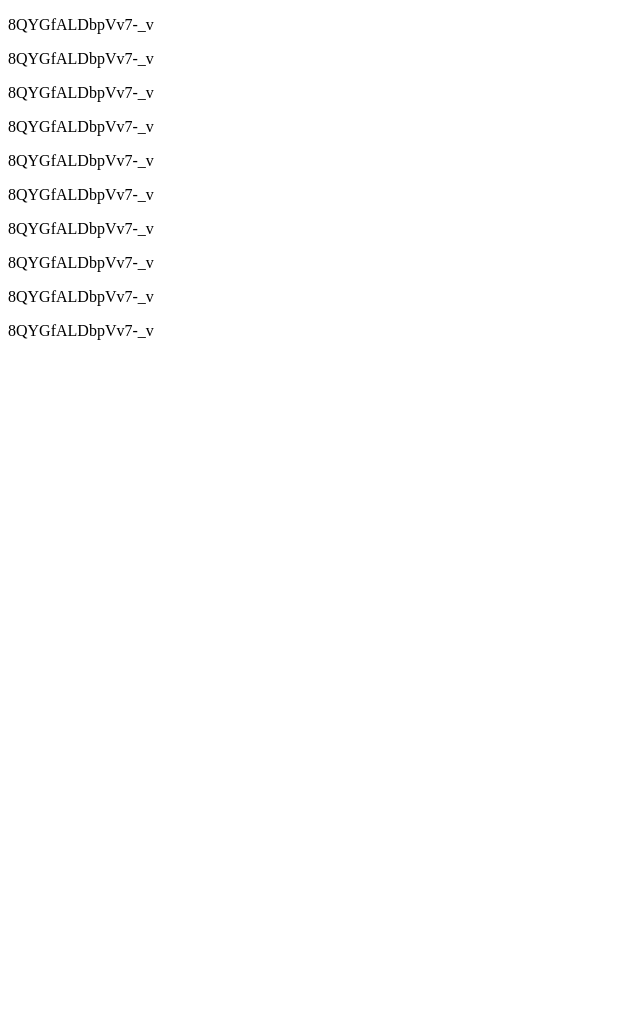
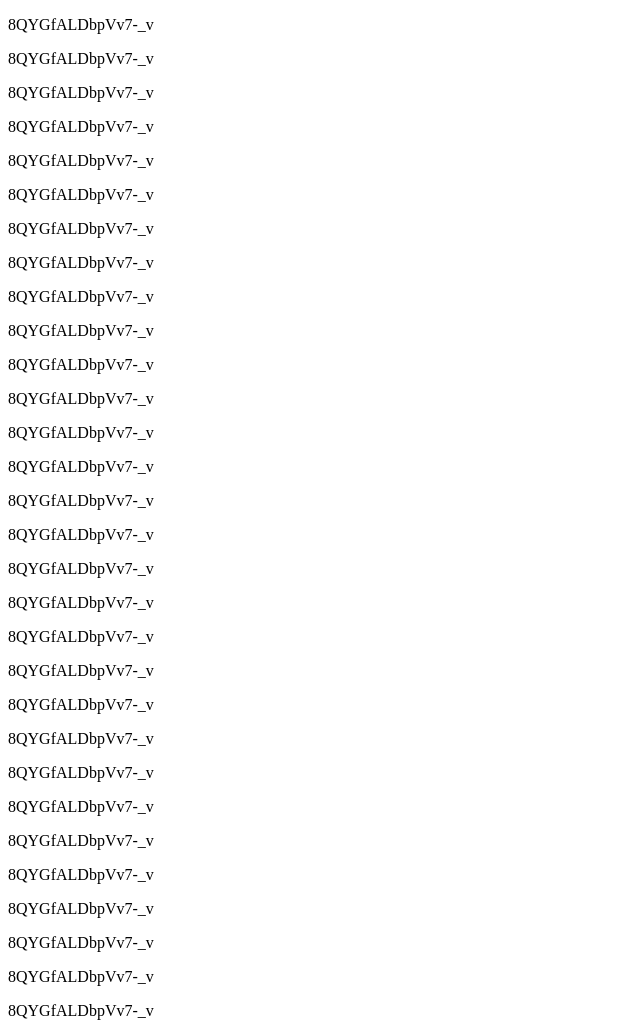
Before and after one commit to relapdev/widgets, a plain HTML site: page temp/fillrate.html in a window 1280 px wide. Shown: the whole page, without its empty margins (0-640 px from the left). Before the commit the page ends 800 px from the top, so only its background shows below. Drawn offline with Linux system fonts and the light colour scheme; a script that the page names is missing.

Commit message:
add install

```diff
--- a/temp/fillrate.html
+++ b/temp/fillrate.html
@@ -38,5 +38,65 @@
 <p>8QYGfALDbpVv7-_v</p>
 <div class="js-relap-anchor" data-relap-id="8QYGfALDbpVv7-_v"></div>
 
+<p>8QYGfALDbpVv7-_v</p>
+<div class="js-relap-anchor" data-relap-id="8QYGfALDbpVv7-_v"></div>
+
+<p>8QYGfALDbpVv7-_v</p>
+<div class="js-relap-anchor" data-relap-id="8QYGfALDbpVv7-_v"></div>
+
+<p>8QYGfALDbpVv7-_v</p>
+<div class="js-relap-anchor" data-relap-id="8QYGfALDbpVv7-_v"></div>
+
+<p>8QYGfALDbpVv7-_v</p>
+<div class="js-relap-anchor" data-relap-id="8QYGfALDbpVv7-_v"></div>
+
+<p>8QYGfALDbpVv7-_v</p>
+<div class="js-relap-anchor" data-relap-id="8QYGfALDbpVv7-_v"></div>
+
+<p>8QYGfALDbpVv7-_v</p>
+<div class="js-relap-anchor" data-relap-id="8QYGfALDbpVv7-_v"></div>
+
+<p>8QYGfALDbpVv7-_v</p>
+<div class="js-relap-anchor" data-relap-id="8QYGfALDbpVv7-_v"></div>
+
+<p>8QYGfALDbpVv7-_v</p>
+<div class="js-relap-anchor" data-relap-id="8QYGfALDbpVv7-_v"></div>
+
+<p>8QYGfALDbpVv7-_v</p>
+<div class="js-relap-anchor" data-relap-id="8QYGfALDbpVv7-_v"></div>
+
+<p>8QYGfALDbpVv7-_v</p>
+<div class="js-relap-anchor" data-relap-id="8QYGfALDbpVv7-_v"></div>
+
+<p>8QYGfALDbpVv7-_v</p>
+<div class="js-relap-anchor" data-relap-id="8QYGfALDbpVv7-_v"></div>
+
+<p>8QYGfALDbpVv7-_v</p>
+<div class="js-relap-anchor" data-relap-id="8QYGfALDbpVv7-_v"></div>
+
+<p>8QYGfALDbpVv7-_v</p>
+<div class="js-relap-anchor" data-relap-id="8QYGfALDbpVv7-_v"></div>
+
+<p>8QYGfALDbpVv7-_v</p>
+<div class="js-relap-anchor" data-relap-id="8QYGfALDbpVv7-_v"></div>
+
+<p>8QYGfALDbpVv7-_v</p>
+<div class="js-relap-anchor" data-relap-id="8QYGfALDbpVv7-_v"></div>
+
+<p>8QYGfALDbpVv7-_v</p>
+<div class="js-relap-anchor" data-relap-id="8QYGfALDbpVv7-_v"></div>
+
+<p>8QYGfALDbpVv7-_v</p>
+<div class="js-relap-anchor" data-relap-id="8QYGfALDbpVv7-_v"></div>
+
+<p>8QYGfALDbpVv7-_v</p>
+<div class="js-relap-anchor" data-relap-id="8QYGfALDbpVv7-_v"></div>
+
+<p>8QYGfALDbpVv7-_v</p>
+<div class="js-relap-anchor" data-relap-id="8QYGfALDbpVv7-_v"></div>
+
+<p>8QYGfALDbpVv7-_v</p>
+<div class="js-relap-anchor" data-relap-id="8QYGfALDbpVv7-_v"></div>
+
 </body>
 </html>
```
